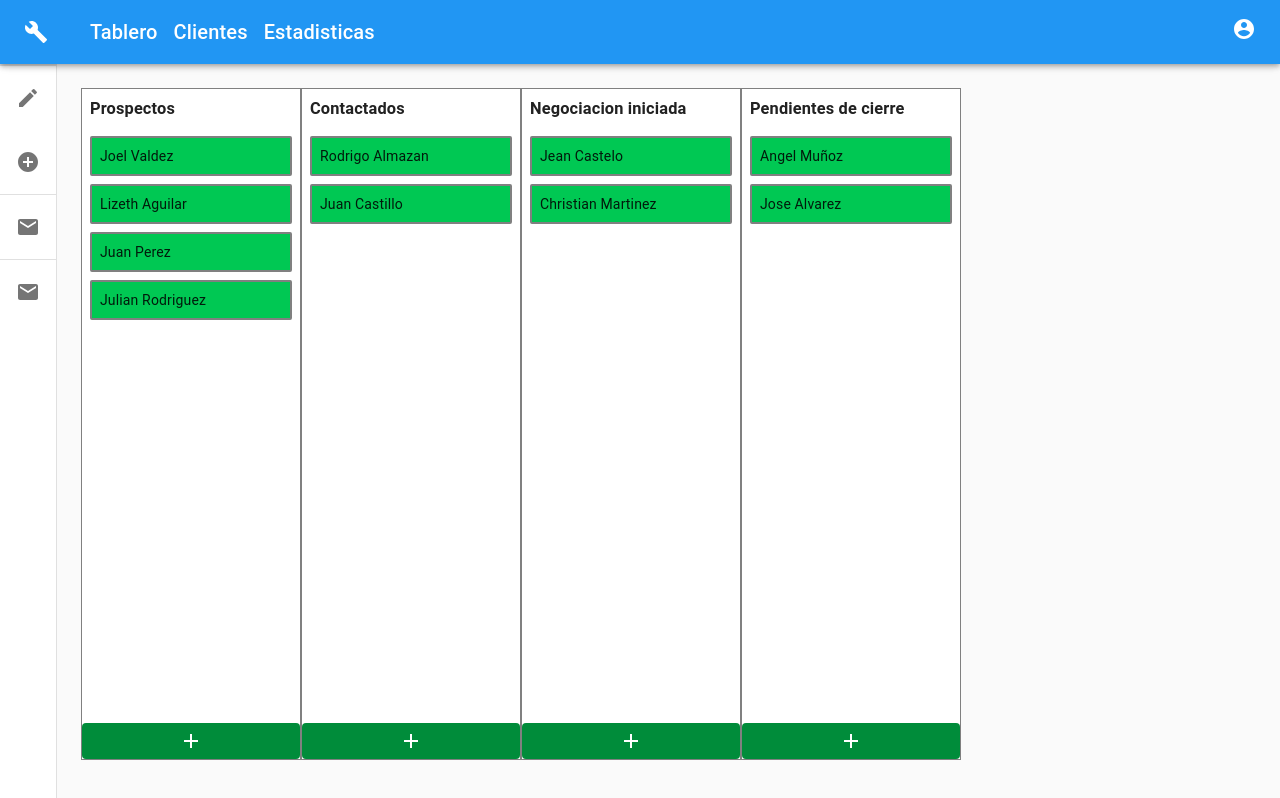
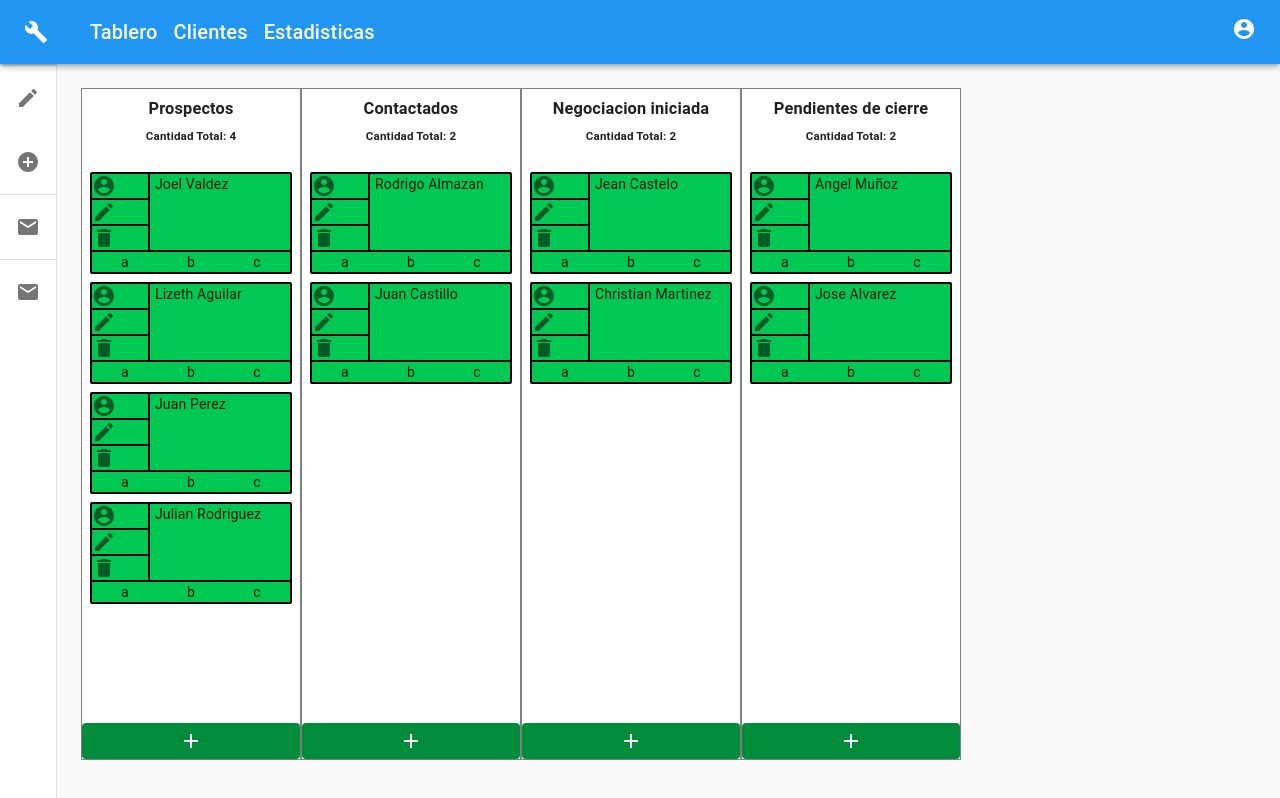
Before and after one commit to jo3l17/react-CRM, a Next.js app in the folder crm/: page / in a window 1280 px wide. Built offline with nearby package versions, Linux system fonts and the light colour scheme.

Commit message:
cards 50%

```diff
--- a/crm/src/components/Board.js
+++ b/crm/src/components/Board.js
@@ -53,6 +53,7 @@ class InnerList extends React.Component {
 class Board extends React.Component {
   render() {
     const { classes } = this.props
+    console.log(this.props);
     return (
       <Draggable draggableId={this.props.column.id} index={this.props.index}>
         {(provided) => (
@@ -62,6 +63,7 @@ class Board extends React.Component {
             <h3 className={classes.Header}
               {...provided.dragHandleProps}
             >{this.props.column.title}</h3>
+            <h5 className={classes.Total}>Cantidad Total: {this.props.tasks.length}</h5>
             <Droppable droppableId={this.props.column.id} type="task"
             // type={props.column.id==='column-3'?'done':'active'}
             // isDropDisabled={props.isDropDisabled}
@@ -78,7 +80,7 @@ class Board extends React.Component {
               )}
             </Droppable>
             <Button className={classes.addButton}>
-              <AddIcon/>
+              <AddIcon />
             </Button>
           </div>
         )}
--- a/crm/src/components/Card.js
+++ b/crm/src/components/Card.js
@@ -1,24 +1,63 @@
 import React from 'react';
 import { Draggable } from 'react-beautiful-dnd';
 import useStyles from '../styles/Card';
+import { List, ListItem, ListItemIcon, Divider, Grid } from '@material-ui/core';
+import EditIcon from '@material-ui/icons/Edit';
+import AccountCircleIcon from '@material-ui/icons/AccountCircle';
+import DeleteIcon from '@material-ui/icons/Delete';
 function Card(props) {
-  const isDragDisabled = props.task.id==='asd';
+  const isDragDisabled = props.task.id === 'asd';
   const classes = useStyles();
+  const preventDefault = event => event.preventDefault();
   return (
     <Draggable draggableId={props.task.id}
-    index={props.index}
-    isDragDisabled={isDragDisabled}>
-      {(provided,snapshot) => (
+      index={props.index}
+      isDragDisabled={isDragDisabled}
+    >
+      {(provided, snapshot) => (
         <div
           {...provided.draggableProps}
           {...provided.dragHandleProps}
           ref={provided.innerRef}
-          className={`${snapshot.isDragging?classes.dragging:''} ${classes.card} ${isDragDisabled?classes.dragDisabled:''}`
-        }
+          className={`${snapshot.isDragging ? classes.dragging : ''} ${classes.card} ${isDragDisabled ? classes.dragDisabled : ''}`}
         >
           {/* <div className={classes.handle} {...provided.dragHandleProps}>
           </div> */}
-          {props.task.content}
+          <div className={classes.container}>
+            <List className={classes.leftList}>
+              <ListItem button className={classes.leftListIcon}>
+                <ListItemIcon>
+                  <AccountCircleIcon />
+                </ListItemIcon>
+              </ListItem>
+              <Divider className={classes.divider} />
+              <ListItem button className={classes.leftListIcon}>
+                <ListItemIcon>
+                  <EditIcon />
+                </ListItemIcon>
+              </ListItem>
+              <Divider className={classes.divider} />
+              <ListItem button className={classes.leftListIcon}>
+                <ListItemIcon>
+                  <DeleteIcon />
+                </ListItemIcon>
+              </ListItem>
+            </List>
+            <div className={classes.title}>
+              {props.task.content.titulo}
+            </div>
+          </div>
+          <Grid container spacing={0} className={classes.interacciones}>
+            <Grid item xs={4} className={classes.interaccionesButtons}>
+              a
+            </Grid>
+            <Grid item xs={4} className={classes.interaccionesButtons}>
+              b
+            </Grid>
+            <Grid item xs={4} className={classes.interaccionesButtons}>
+              c
+            </Grid>
+          </Grid>
         </div>
       )}
     </Draggable>
--- a/crm/src/data.js
+++ b/crm/src/data.js
@@ -1,15 +1,155 @@
 const initialData = {
     tasks: {
-        'task-1': { id: 'task-1', content: 'Joel Valdez' },
-        'task-2': { id: 'task-2', content: 'Lizeth Aguilar' },
-        'task-3': { id: 'task-3', content: 'Juan Perez' },
-        'task-4': { id: 'task-4', content: 'Julian Rodriguez' },
-        'task-5': { id: 'task-5', content: 'Jean Castelo' },
-        'task-6': { id: 'task-6', content: 'Christian Martinez' },
-        'task-7': { id: 'task-7', content: 'Rodrigo Almazan' },
-        'task-8': { id: 'task-8', content: 'Juan Castillo' },
-        'task-9': { id: 'task-9', content: 'Angel Muñoz' },
-        'task-10': { id: 'task-10', content: 'Jose Alvarez' },
+        'task-1': {
+            id: 'task-1',
+            content: {
+                idCliente: 1,
+                titulo: 'Joel Valdez',
+                prioridad: 10,
+                diasSinContacto: 2,
+                porcentajeCierre: 50,
+                interaciones: {
+                    whatsapp: 2,
+                    telefono: 5,
+                    mensaje: 3
+                }
+            },
+        },
+        'task-2': {
+            id: 'task-2',
+            content: {
+                idCliente: 2,
+                titulo: 'Lizeth Aguilar',
+                prioridad: 5,
+                diasSinContacto: 5,
+                porcentajeCierre: 80,
+                interaciones: {
+                    whatsapp: 3,
+                    telefono: 6,
+                    mensaje: 2
+                }
+            }
+        },
+        'task-3': {
+            id: 'task-3',
+            content: {
+                idCliente: 3,
+                titulo: 'Juan Perez',
+                prioridad: 6,
+                diasSinContacto: 1,
+                porcentajeCierre: 20,
+                interaciones: {
+                    whatsapp: 8,
+                    telefono: 2,
+                    mensaje: 1
+                }
+            }
+        },
+        'task-4': {
+            id: 'task-4',
+            content: {
+                idCliente: 4,
+                titulo: 'Julian Rodriguez',
+                prioridad: 1,
+                diasSinContacto: 7,
+                porcentajeCierre: 75,
+                interaciones: {
+                    whatsapp: 7,
+                    telefono: 1,
+                    mensaje: 10
+                }
+            }
+        },
+        'task-5': {
+            id: 'task-5',
+            content: {
+                idCliente: 5,
+                titulo: 'Jean Castelo',
+                prioridad: 2,
+                diasSinContacto: 10,
+                porcentajeCierre: 90,
+                interacciones: {
+                    whatsapp: 15,
+                    telefono: 3,
+                    mensaje: 0
+                }
+            }
+        },
+        'task-6': {
+            id: 'task-6',
+            content: {
+                idCliente: 6,
+                titulo: 'Christian Martinez',
+                prioridad: 10,
+                diasSinContacto: 9,
+                porcentajeCierre: 10,
+                interaciones: {
+                    whatsapp: 1,
+                    telefono: 1,
+                    mensaje: 1
+                }
+            }
+        },
+        'task-7': {
+            id: 'task-7',
+            content: {
+                idCliente: 7,
+                titulo: 'Rodrigo Almazan',
+                prioridad: 3,
+                diasSinContacto: 5,
+                porcentajeCierre: 25,
+                interaciones: {
+                    whatsapp: 2,
+                    telefono: 3,
+                    mensaje: 1
+                }
+            }
+        },
+        'task-8': {
+            id: 'task-8',
+            content: {
+                idCliente: 8,
+                titulo:'Juan Castillo',
+                prioridad:4,
+                diasSinContacto:8,
+                porcentajeCierre:40,
+                interacciones:{
+                    whatsapp:1,
+                    telefono:8,
+                    mensaje:8
+                }
+            }
+        },
+            'task-9': {
+                id: 'task-9',
+                content: {
+                    idCliente:9,
+                    titulo:'Angel Muñoz',
+                    prioridad:1,
+                    diasSinContacto:2,
+                    porcentajeCierre:50,
+                    interacciones:{
+                        whatsapp:5,
+                        telefono:10,
+                        mensaje:8
+                    }
+                }
+            },
+            'task-10': {
+                id: 'task-10',
+                content: {
+                    idCliente:10,
+                    titulo:'Jose Alvarez',
+                    prioridad:6,
+                    diasSinContacto:3,
+                    porcentajeCierre:80,
+                    interacciones:{
+                        whatsapp:8,
+                        telefono:3,
+                        mensaje:1
+                    }
+                }
+            },
         },
         columns: {
             'column-1': {
@@ -30,25 +170,25 @@ const initialData = {
                     'task-8'
                 ]
             },
-        'column-3':{
-            id:'column-3',
-            title:'Negociacion iniciada',
-            taskIds:[
+            'column-3': {
+                id: 'column-3',
+                title: 'Negociacion iniciada',
+                taskIds: [
                     'task-5',
                     'task-6',
                 ]
             },
-        'column-4':{
-            id:'column-4',
-            title:'Pendientes de cierre',
-            taskIds:[
+            'column-4': {
+                id: 'column-4',
+                title: 'Pendientes de cierre',
+                taskIds: [
                     'task-9',
                     'task-10',
                 ]
             },
         },
         columnOrder: ['column-1', 'column-2',
-        'column-3','column-4'
+            'column-3', 'column-4'
         ]
     };
     export default initialData;
--- a/crm/src/styles/Board.js
+++ b/crm/src/styles/Board.js
@@ -34,7 +34,12 @@ const useStyles = theme => ({
     },
     Header:{
         padding:8,
-        margin:0
+        margin:0,
+        textAlign:'center'
+    },
+    Total:{
+        textAlign:'center',
+        marginTop:0
     },
     List:{
         padding:8,
@@ -52,7 +57,7 @@ const useStyles = theme => ({
         '&:hover':{
             backgroundColor: theme.palette.secondary.light,
         }
-    }
+    },
 })
 
 export default useStyles;
--- a/crm/src/styles/Card.js
+++ b/crm/src/styles/Card.js
@@ -1,29 +1,56 @@
 import { makeStyles, useTheme } from '@material-ui/core/styles';
 const useStyles = makeStyles(theme => ({
-    card:{
-        backgroundColor:theme.palette.secondary.main,
-        marginBottom:8,
-        padding:8,
-        borderRadius:2,
-        border:'2px solid grey',
-        display:'flex',
-        '&:focus':{
-            outline:'none',
-            borderColor:'blue',
+    card: {
+        backgroundColor: theme.palette.secondary.main,
+        marginBottom: 8,
+        // padding:8,
+        borderRadius: 2,
+        border: '2px solid black',
+        // display: 'flex',
+        '&:focus': {
+            outline: 'none',
+            borderColor: 'blue',
         }
     },
-    dragging:{
-        backgroundColor:theme.palette.secondary.light
+    dragging: {
+        backgroundColor: theme.palette.secondary.light
     },
-    handle:{
-        width:20,
-        height:20,
-        backgroundColor:theme.palette.primary.main,
-        borderRadius:4,
-        marginRight:8,
+    handle: {
+        width: 20,
+        height: 20,
+        backgroundColor: theme.palette.primary.main,
+        borderRadius: 4,
+        marginRight: 8,
     },
-    dragDisabled:{
-        backgroundColor:theme.palette.secondary.light
+    dragDisabled: {
+        backgroundColor: theme.palette.secondary.light
+    },
+    title: {
+        textAlign: 'left',
+        marginLeft:5
+    },
+    leftList: {
+        padding: 0
+    },
+    leftListIcon: {
+        padding: 0,
+        minWidth:0,
+        borderRight: '2px solid black',
+    },
+    divider:{
+        height:2,
+        backgroundColor:'black'
+    },
+    container:{
+        display:'flex',
+        height:'100%',
+        width:'100%'
+    },
+    interacciones:{
+        borderTop:'2px solid black'
+    },
+    interaccionesButtons:{
+        textAlign:'center'
     }
 })
 )
```
Lines whose indentation alone changed are shown as unchanged.
